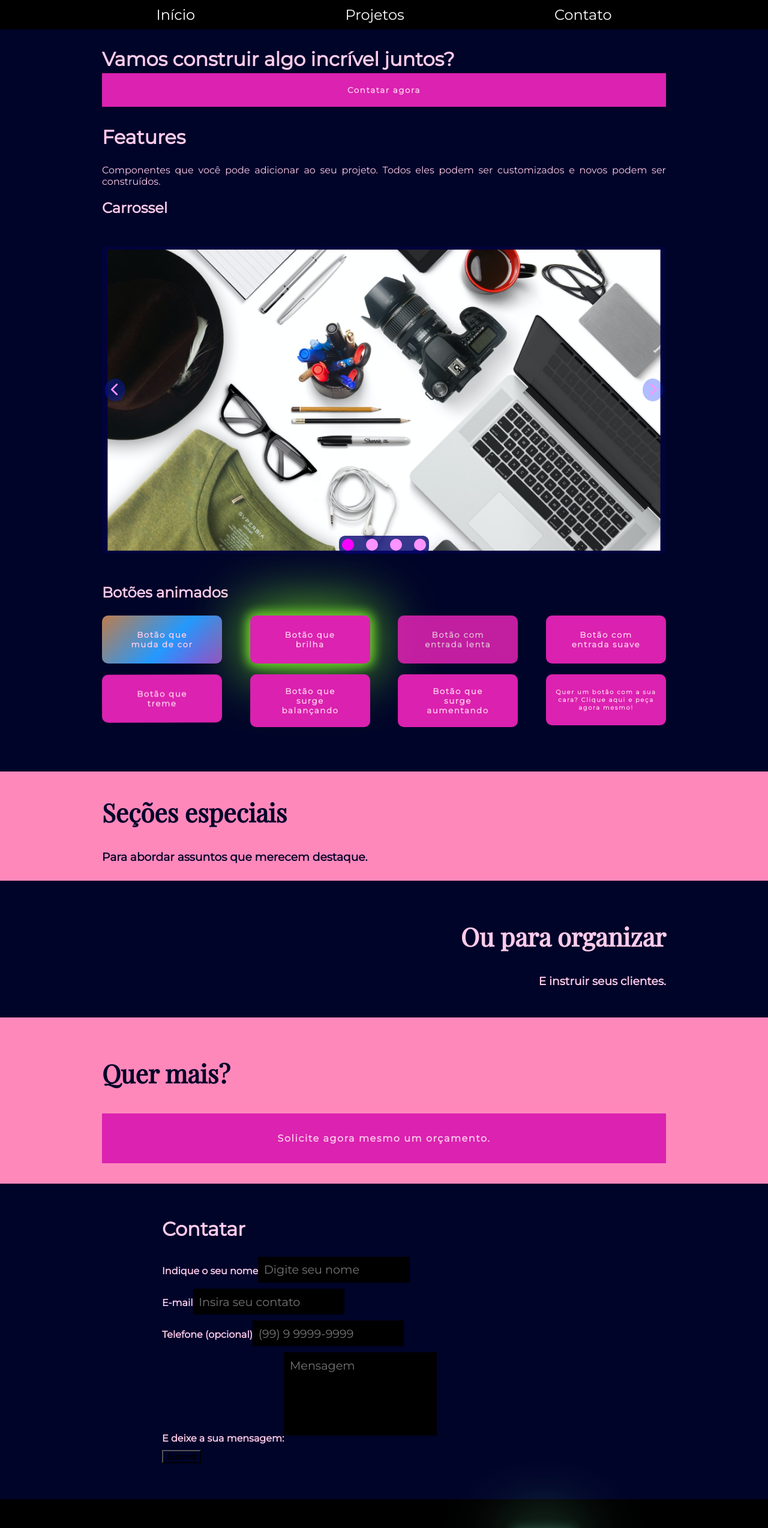
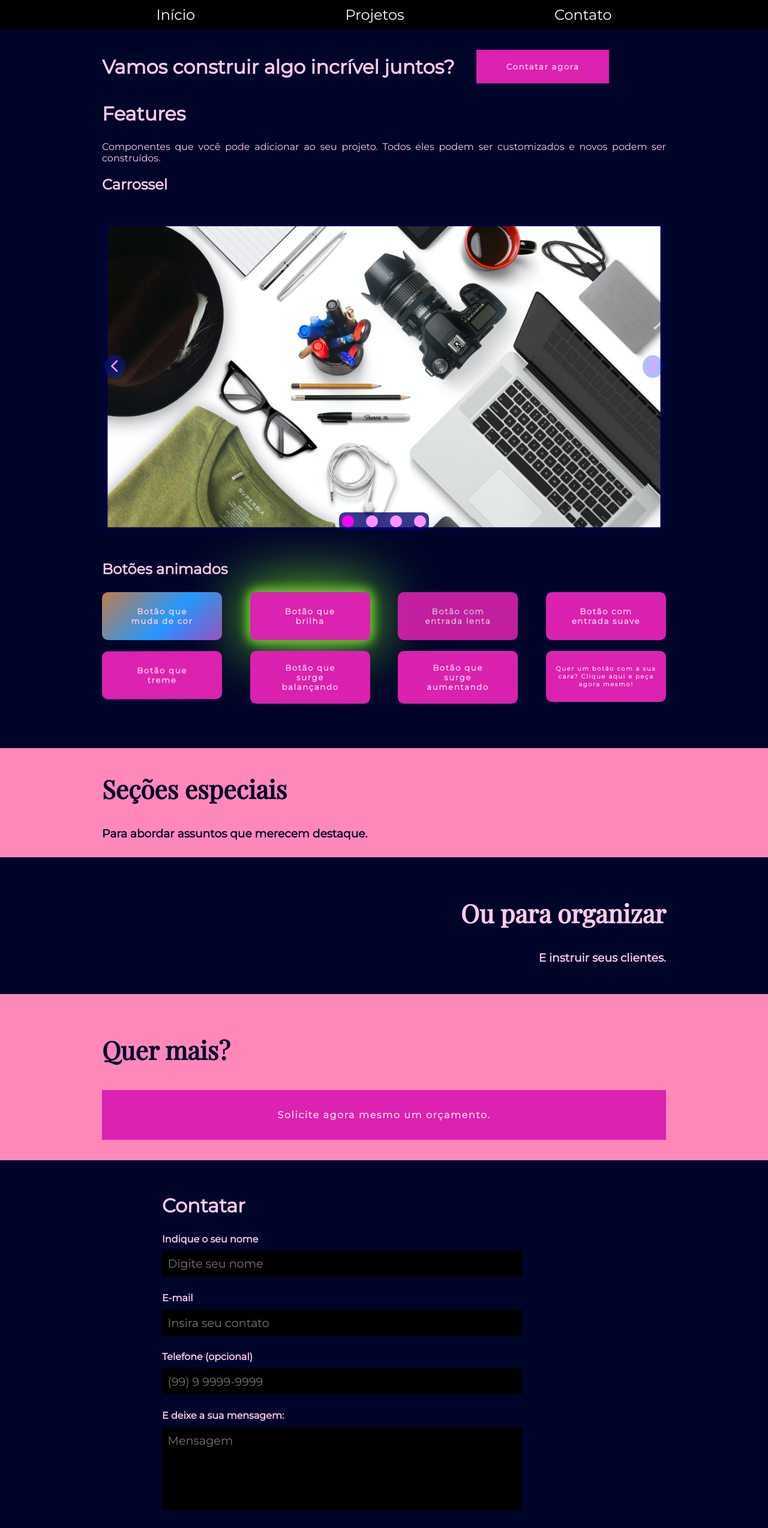
Before and after one commit to nicolasarths/personal-website, a Next.js app: page /dev/desenvolver in a window 1280 px wide. Shown: the top 2547 px of the page at 60% size. Built offline with nearby package versions, Linux system fonts and the light colour scheme; a web font is replaced by a local one.

Commit message:
aditional styles

```diff
--- a/src/styles/components/Buttons/index.css
+++ b/src/styles/components/Buttons/index.css
@@ -1,2 +1,3 @@
 @import 'Button.css';
 @import 'JumpingButton.css';
+@import 'DeepButton.css';
--- /dev/null
+++ b/src/styles/components/TitleWithBannerContainer.css
@@ -0,0 +1,18 @@
+.title-with-banner-container {
+  display: flex;
+  align-items: center;
+  gap: 36px;
+}
+
+.title-with-banner-button * {
+    height: 100%;
+}
+
+@media screen and (max-width: 600px) {
+  .title-with-banner-container {
+    flex-direction: column;
+    align-items: baseline;
+    gap: 10px;
+    width: fit-content;
+  }
+}
--- /dev/null
+++ b/src/styles/components/form.css
@@ -0,0 +1,44 @@
+.field {
+  margin-top: 16px;
+  width: 100%;
+}
+
+.form-input {
+  background-color: black;
+  color: white;
+  font-size: 1.2rem;
+  padding: 0.5em;
+  margin-bottom: 10px;
+  border: none;
+  resize: none;
+  width: 100%;
+  margin-block: 10px;
+}
+
+.form input:-webkit-autofill,
+.form input:-webkit-autofill:focus {
+  transition: background-color 600000s 0s, color 600000s 0s;
+}
+
+.form-submit {
+  font-weight: 700;
+  text-align: left;
+  margin-top: 10px;
+  margin-bottom: 30px;
+
+  background-color: inherit;
+
+  color: white;
+  cursor: pointer;
+  font-size: 1.2rem;
+  padding: 0.5em;
+  margin-bottom: 32px;
+  border: none;
+  resize: none;
+  width: 100%;
+}
+
+.form-submit:hover {
+  color: white;
+  background-color: black;
+}
--- a/src/styles/components/index.css
+++ b/src/styles/components/index.css
@@ -2,4 +2,7 @@
 @import 'Disclaimer.css';
 @import 'ImageFrame.css';
 @import 'Carousel.css';
-@import './Buttons/index.css'
+@import 'TitleWithBannerContainer.css';
+@import 'form.css';
+
+@import './Buttons/index.css';
```
